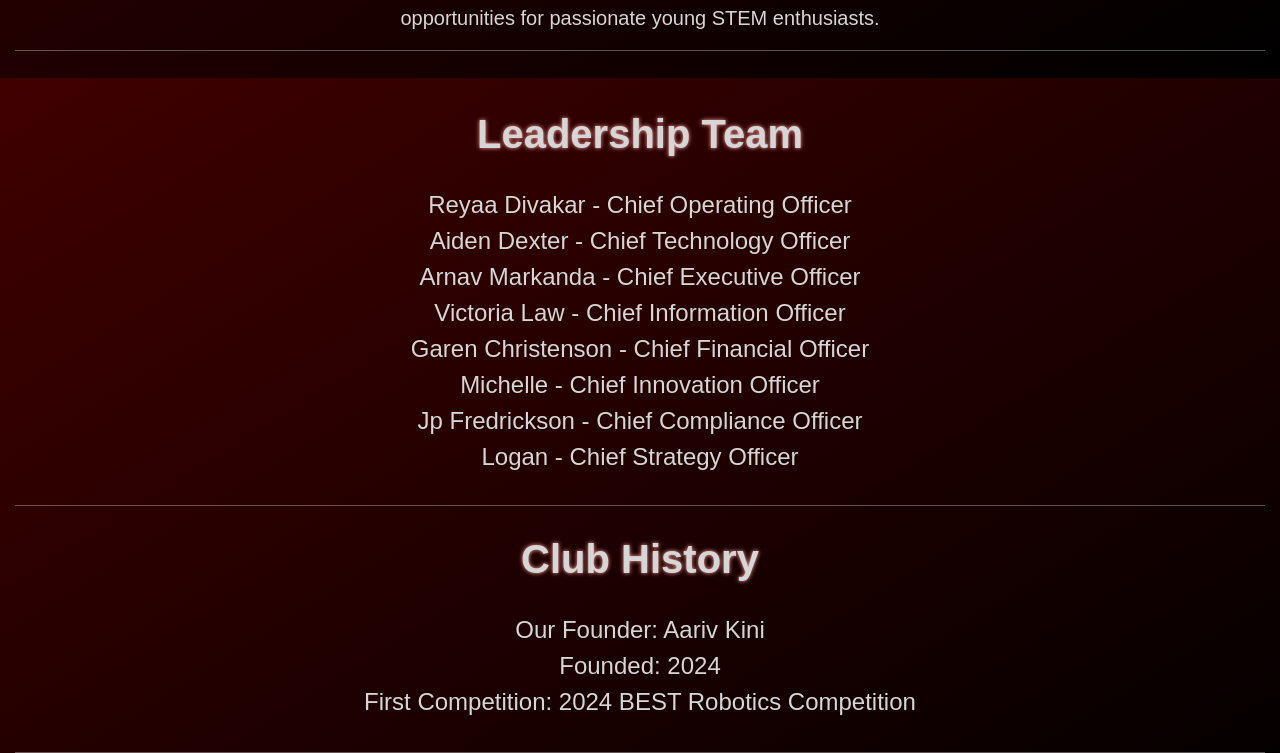
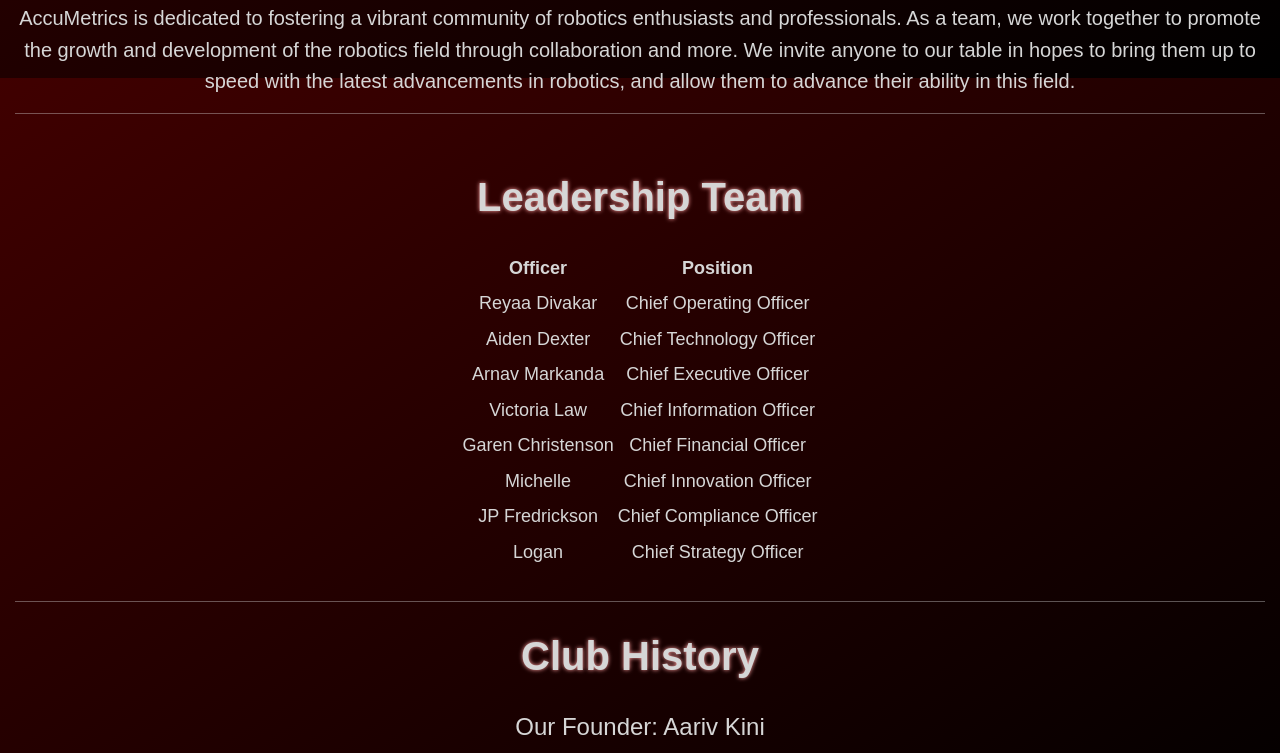
Before and after one commit to RCHS-Best-Robotics/RC2026, a plain HTML site: page website/aboutus.html in a window 1280 px wide. Shown: the part 722-1475 px from the top of the page. Drawn offline with Linux system fonts and the light colour scheme; a web font is replaced by a local one.

Commit message:
changed harder to read elements to tables

```diff
--- a/website/aboutus.html
+++ b/website/aboutus.html
@@ -28,33 +28,69 @@
         <h1 id = "title" class = "text-box">About Us</h1>
         <div class = "">
             <h3>Vision:</h3>
-            <p>At Accumetrics our vision is to design robots that are reliable, longlasting, and able to keep up with the evolving requirements of the technical world.</p>
+            <p>At AccuMetrics, we envision a future where robotics and automation seamlessly integrate into our daily lives, enhancing efficiency, productivity, and quality of life. We strive to be at the front of technological innovation, pushing the boundaries of what is possible in the field of robotics.</p>
         </div>
 <hr>
         <div class = "text-box">
             <h3>Project:</h3>
-            <p>At AccuMetrics, we pave the way into the next generation of robotics, being powered by advanced neural networks and AI-driven digital network infrastructure, our robot is not only reliable, durable, efficient, but adaptable to new technologies.</p>
+            <p>Our project focuses on developing cutting edge robotic solutions that address real-world challenges. We are committed to creating innovative hardware and software technologies (those that work in perfect harmony) that improve lives and drive progress in the field of robotics.</p>
         </div>
         <hr>
         <div class = "">
             <h3>Community:</h3>
-            <p>At AccuMetrics, we are more than just a business, we are a community of passionate robotics enthusiasts, who share a common interest in our love for STEM. Hosting interactive learning experiences and funding local robotics teams, we strive to bring people together and provide opportunities for passionate young STEM enthusiasts.</p>
+            <p>AccuMetrics is dedicated to fostering a vibrant community of robotics enthusiasts and professionals. As a team, we work together to promote the growth and development of the robotics field through collaboration and more. We invite anyone to our table in hopes to bring them up to speed with the latest advancements in robotics, and allow them to advance their ability in this field.</p>
         </div>
         <hr>
     </div>
     <div id = "officers">
     <div class = "text-box">
         <h2>Leadership Team</h2>
-            <ul>
-                <li>Reyaa Divakar - Chief Operating Officer</li>
-                <li>Aiden Dexter - Chief Technology Officer</li>
-                <li>Arnav Markanda - Chief Executive Officer</li>
-                <li>Victoria Law - Chief Information Officer</li>
-                <li>Garen Christenson - Chief Financial Officer</li>
-                <li>Michelle - Chief Innovation Officer</li>
-                <li>Jp Fredrickson - Chief Compliance Officer</li>
-                <li>Logan - Chief Strategy Officer </li>
-            </ul>
+            <table>
+  <tr>
+    <th>Officer</th>
+    <th>Position</th>
+  </tr>
+  <tr>
+    <td>Reyaa Divakar</td>
+    <td>Chief Operating Officer</td>
+  </tr>
+  <tr>
+    <td>Aiden Dexter</td>
+    <td>Chief Technology Officer</td>
+
+  </tr>
+  <tr>
+    <td>Arnav Markanda</td>
+    <td>Chief Executive Officer</td>
+
+  </tr>
+   <tr>
+    <td>Victoria Law</td>
+    <td>Chief Information Officer</td>
+
+  </tr>
+  <tr>
+    <td>Garen Christenson</td>
+    <td>Chief Financial Officer</td>
+
+  </tr>
+  <tr>
+    <td>Michelle</td>
+    <td>Chief Innovation Officer</td>
+
+  </tr>
+  <tr>
+    <td>JP Fredrickson</td>
+    <td>Chief Compliance Officer</td>
+
+  </tr>
+  <tr>
+    <td>Logan</td>
+    <td>Chief Strategy Officer</td>
+
+  </tr>
+
+</table>
     </div>
             <hr>
     <div class = "">
@@ -78,6 +114,8 @@
                 <li>Best Engineering Notebook 2024</li>
                 <li>Best Spirit and Sportsmanship 2024</li>
             </ul>
+
+
     </div>
     </div>
     <br>
--- a/website/style.css
+++ b/website/style.css
@@ -21,6 +21,8 @@
 }
 
 
+
+
 body {
 	text-align: center;
 	font-family: "Electrolize", sans-serif;
@@ -33,6 +35,19 @@
   background-attachment: fixed;
   min-height: 100vh;
   padding: 0 15px;
+}
+
+table {
+  width: 100%;
+  margin-left: auto;
+  margin-right: auto;
+}
+
+#event-table {
+  border-collapse: collapse;
+  margin-left: auto;
+  margin-right: auto;
+  max-width: 100px;
 }
 
 /* solves gradient loop issue */
```
Also changed, not shown: website/index.html (+38 -9 lines).
